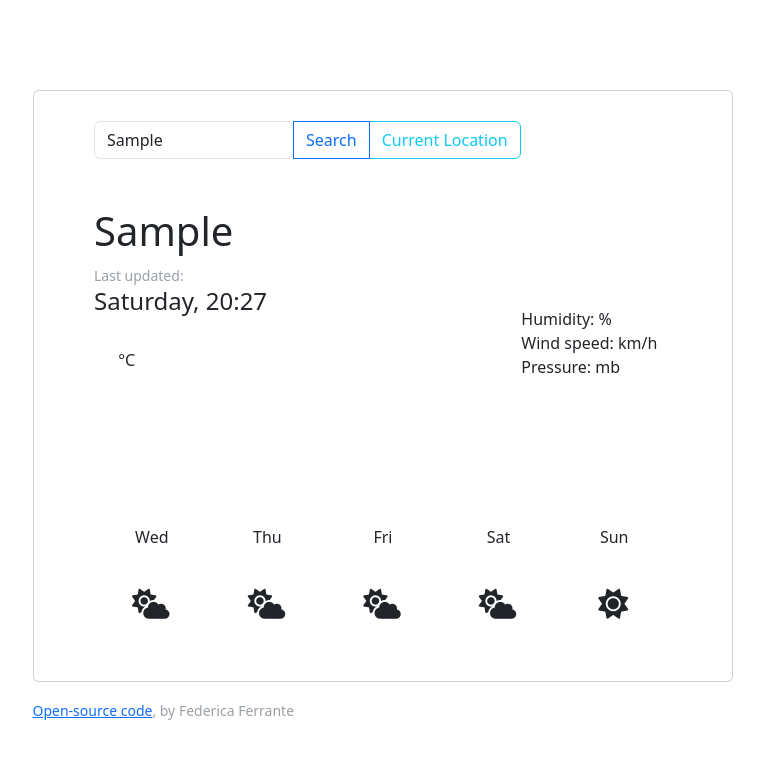
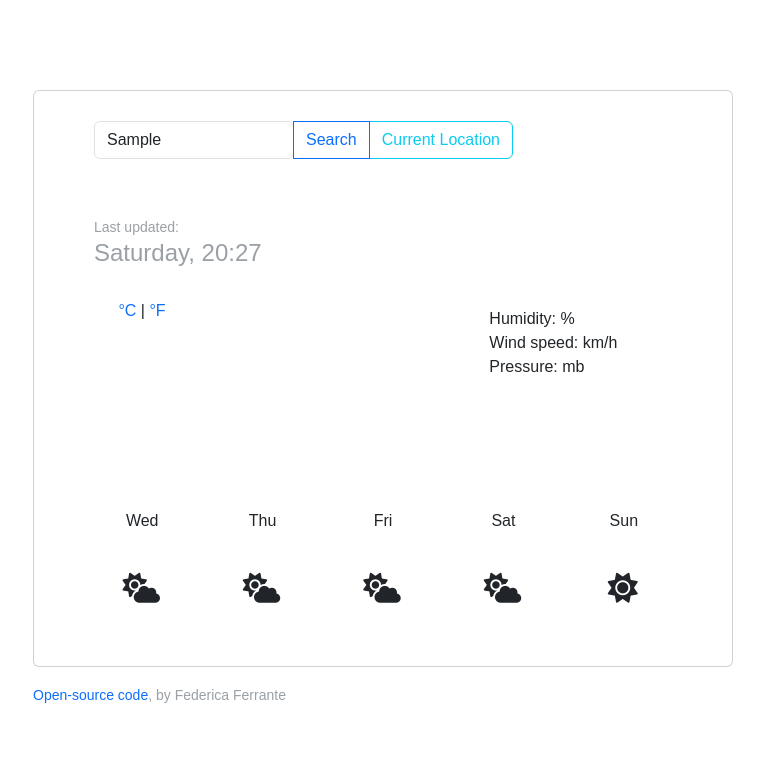
Before and after one commit to Rika1509/Weather-Widget, a plain HTML site: page index.html in a window 1280 px wide. Both pictures are taken after typing "Sample" into the empty fields and a click on the button "Search". Shown: the whole page, without its empty margins (257-1021 px from the left). Drawn offline with nearby package versions, Linux system fonts and the light colour scheme; no server answers.

Commit message:
Fixed bugs
- the h1 will now display only the existing city the search returns, not anything else is typed;
- added fahrenheit link and fixed Bootstrap overwriting CSS

```diff
--- a/index.html
+++ b/index.html
@@ -6,15 +6,15 @@
     <meta http-equiv="X-UA-Compatible" content="IE=edge">
     <meta name="viewport" content="width=device-width, initial-scale=1.0">
     <title>Weather widget</title>
-    <link rel="stylesheet" href="src/styles.css" />
     <link href="https://cdn.jsdelivr.net/npm/bootstrap@5.3.0-alpha1/dist/css/bootstrap.min.css" rel="stylesheet"
         integrity="sha384-GLhlTQ8iRABdZLl6O3oVMWSktQOp6b7In1Zl3/Jr59b6EGGoI1aFkw7cmDA6j6gD" crossorigin="anonymous">
+    <link rel="stylesheet" href="src/styles.css" />
     <script src="https://kit.fontawesome.com/43a9742c17.js" crossorigin="anonymous"></script>
     <script src="https://unpkg.com/axios@1.1.2/dist/axios.min.js"></script>
 </head>
 
 <body>
-    <div class="container" style="max-width: 725px;">
+    <div class="container" style="max-width: 700px;">
         <div class="card mb-3" style="max-width: 700px;">
             <div class="input-group mb-5">
                 <form>
@@ -30,7 +30,8 @@
                     <small>Last updated:</small>
                     <h4 id="date"></h4>
                     <div class="main">
-                        <img src="" id="icon" /> <span class="temperature"></span><span class="units">°C</span>
+                        <img src="" id="icon" /> <span class="temperature"></span><span class="units"><a href="#"
+                                id="celsius-link">°C</a> | <a href="#" id="fahrenheit-link">°F</a></span>
                     </div>
                 </div>
                 <div class="col-md-3" id="current-weather-info">
--- a/src/index.js
+++ b/src/index.js
@@ -33,8 +33,6 @@ let apiKey = `a606oe7b016d122f0t18d2431534646a`;
 function submitCity(event) {
   event.preventDefault();
   let cityInput = document.querySelector(`#city-input`);
-  let h1 = document.querySelector(`h1`);
-  h1.innerHTML = `${cityInput.value}`;
   let apiUrl = `https://api.shecodes.io/weather/v1/current?query=${cityInput.value}&key=${apiKey}&units=metric`;
   axios.get(apiUrl).then(showTemperature);
 }
@@ -46,6 +44,8 @@ function showTemperature(response) {
   let h1 = document.querySelector(`h1`);
   h1.innerHTML = response.data.city;
   console.log(response.data);
+
+  temperature = Math.round(response.data.temperature.current);
 
   let description = response.data.condition.description;
   let weatherDescription = document.querySelector(`#weather-description`);
```
